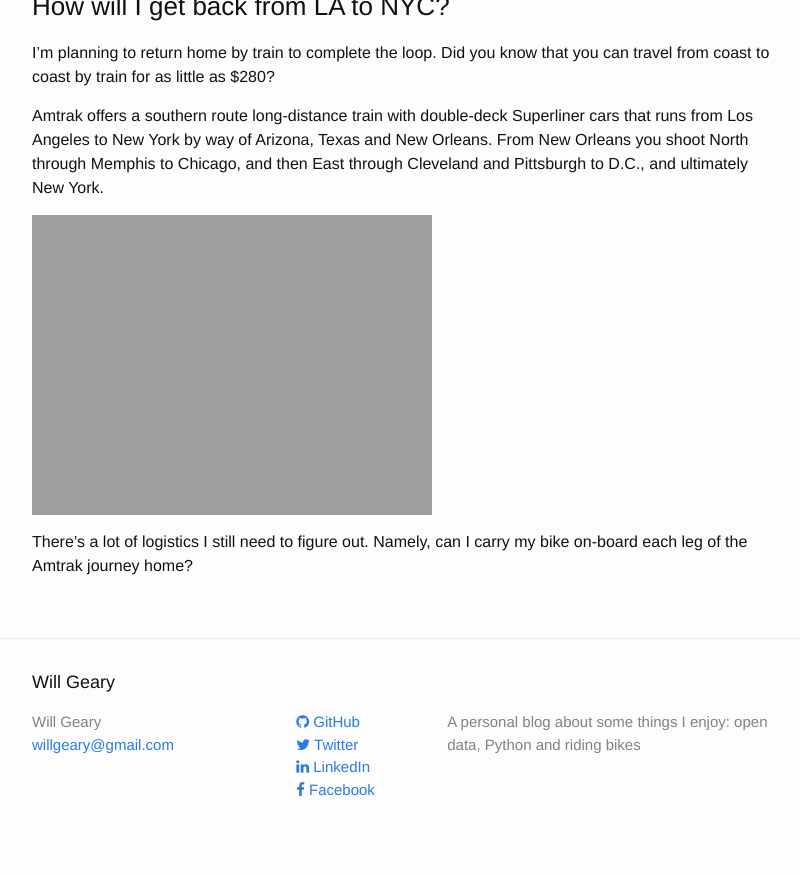
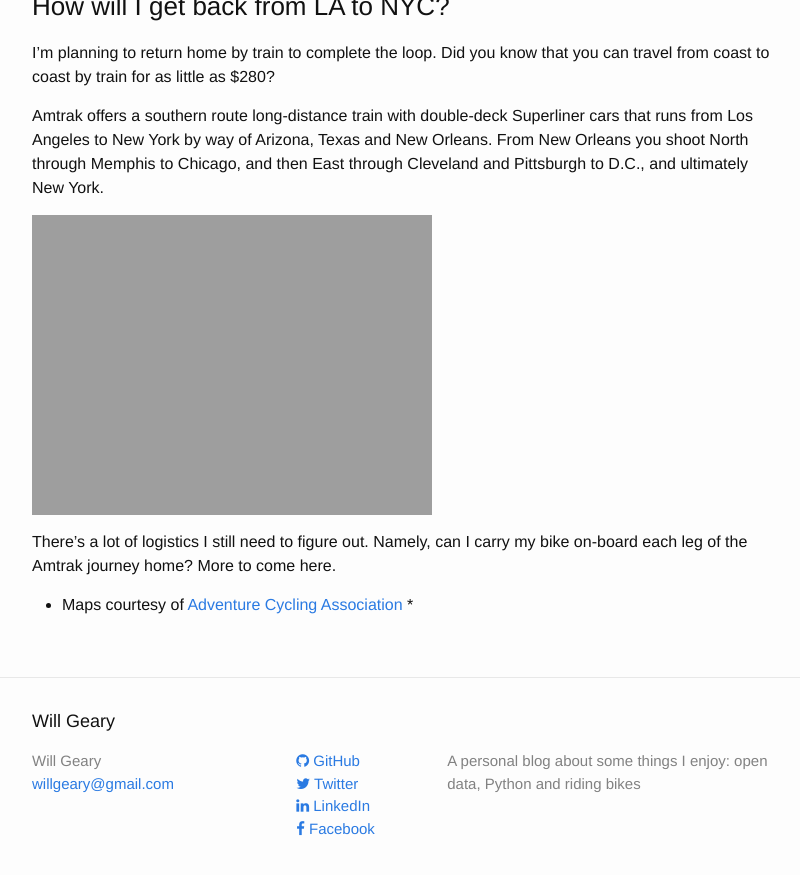
Before and after one commit to willgeary/willgeary.github.io, a Jekyll site: the page built from _posts/2016-05-20-biking-from-vancouver-to-los-angeles.markdown, in a window 1280 px wide and 900 px high, scrolled down 8313 px. Shown: the top 875 px of the window, without its empty margins (238-1038 px from the left). Built offline with Jekyll 4.4.1, drawn with Linux system fonts in a browser that asks for light colours; nearby versions of some CDN libraries.

Commit message:
save my work

```diff
--- a/_posts/2016-05-20-biking-from-vancouver-to-los-angeles.markdown
+++ b/_posts/2016-05-20-biking-from-vancouver-to-los-angeles.markdown
@@ -79,4 +79,8 @@ Amtrak offers a southern route long-distance train with double-deck Superliner c
 
 ![fig]({{ site.url }}/assets/2016-05-20-amtrak-system.png)
 
-There's a lot of logistics I still need to figure out. Namely, can I carry my bike on-board each leg of the Amtrak journey home?
+There's a lot of logistics I still need to figure out. Namely, can I carry my bike on-board each leg of the Amtrak journey home? More to come here.
+
+
+
+* Maps courtesy of [Adventure Cycling Association](https://www.adventurecycling.org/routes-and-maps/adventure-cycling-route-network/pacific-coast/) *
```
